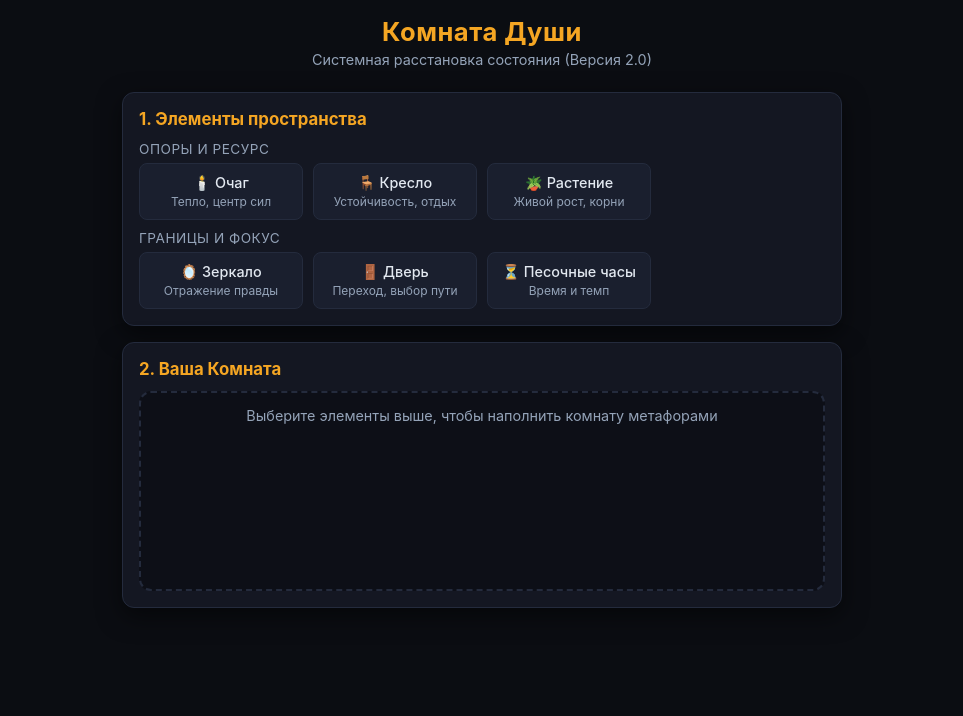
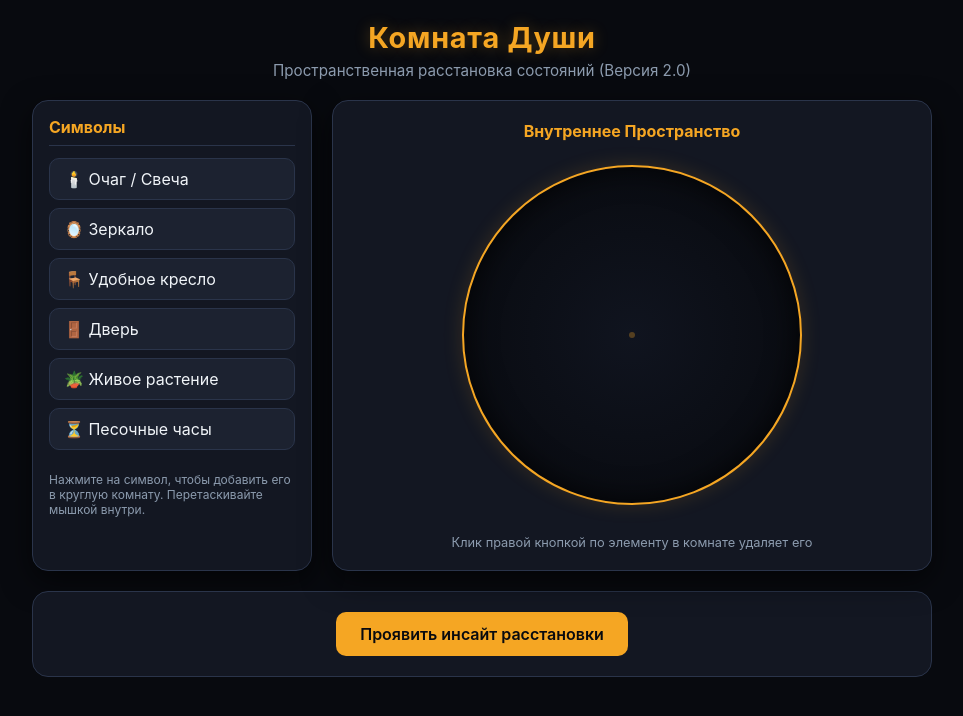
Before and after one commit to Diver671/Room-of-soul, a plain HTML site: page index.html in a window 1280 px wide. Shown: the whole page, without its empty margins (158-1121 px from the left). Drawn offline with Linux system fonts and the light colour scheme.

Commit message:
Update index.html

```diff
--- a/index.html
+++ b/index.html
@@ -6,14 +6,14 @@
     <title>Комната Души — Версия 2.0</title>
     <style>
         :root {
-            --bg-color: #0b0d12;
-            --card-bg: #141722;
-            --accent-amber: #f5a623;
-            --accent-amber-hover: #ffb833;
-            --text-main: #e2e8f0;
-            --text-muted: #94a3b8;
-            --border-color: #242b3d;
-            --danger: #ff5252;
+            --bg-deep: #080a0f;
+            --surface-velvet: #131722;
+            --surface-card: #1c2230;
+            --amber-glow: #f5a623;
+            --amber-hover: #ffb833;
+            --text-main: #f0f4f8;
+            --text-muted: #8c9bae;
+            --border-velvet: #2a344a;
         }
 
         * {
@@ -24,344 +24,372 @@
         }
 
         body {
-            background-color: var(--bg-color);
+            background-color: var(--bg-deep);
             color: var(--text-main);
             min-height: 100vh;
             display: flex;
             flex-direction: column;
             align-items: center;
-            padding: 16px;
-        }
-
-        .container {
-            width: 100%;
-            max-width: 720px;
-            display: flex;
-            flex-direction: column;
-            gap: 16px;
+            padding: 20px;
+            overflow-x: hidden;
         }
 
         header {
             text-align: center;
-            margin-bottom: 8px;
+            margin-bottom: 20px;
         }
 
         header h1 {
-            font-size: 1.6rem;
-            color: var(--accent-amber);
-            margin-bottom: 4px;
-            letter-spacing: 0.5px;
+            font-size: 1.8rem;
+            color: var(--amber-glow);
+            margin-bottom: 6px;
+            letter-spacing: 0.8px;
+            text-shadow: 0 0 15px rgba(245, 166, 35, 0.3);
         }
 
         header p {
             color: var(--text-muted);
-            font-size: 0.9rem;
+            font-size: 0.95rem;
         }
 
-        .panel {
-            background-color: var(--card-bg);
-            border: 1px solid var(--border-color);
-            border-radius: 12px;
-            padding: 16px;
-            box-shadow: 0 8px 24px rgba(0, 0, 0, 0.5);
+        .app-container {
+            width: 100%;
+            max-width: 900px;
+            display: grid;
+            grid-template-columns: 280px 1fr;
+            gap: 20px;
         }
 
-        .panel h2 {
-            font-size: 1.05rem;
-            margin-bottom: 12px;
-            color: var(--accent-amber);
+        @media (max-width: 768px) {
+            .app-container {
+                grid-template-columns: 1fr;
+            }
+        }
+
+        .sidebar {
+            background-color: var(--surface-velvet);
+            border: 1px solid var(--border-velvet);
+            border-radius: 16px;
+            padding: 16px;
+            box-shadow: 0 10px 30px rgba(0, 0, 0, 0.6);
+            display: flex;
+            flex-direction: column;
+            gap: 12px;
+        }
+
+        .sidebar h3 {
+            font-size: 1rem;
+            color: var(--amber-glow);
+            border-bottom: 1px solid var(--border-velvet);
+            padding-bottom: 8px;
+        }
+
+        .items-list {
+            display: flex;
+            flex-direction: column;
+            gap: 8px;
+            max-height: 400px;
+            overflow-y: auto;
+        }
+
+        .item-card {
+            background: var(--surface-card);
+            border: 1px solid var(--border-velvet);
+            border-radius: 10px;
+            padding: 10px 14px;
+            cursor: pointer;
+            transition: all 0.2s ease;
             display: flex;
             align-items: center;
-            gap: 8px;
-        }
-
-        .category-title {
-            font-size: 0.85rem;
-            color: var(--text-muted);
-            margin: 10px 0 6px 0;
-            text-transform: uppercase;
-            letter-spacing: 0.5px;
-        }
-
-        .symbols-grid {
-            display: grid;
-            grid-template-columns: repeat(auto-fill, minmax(130px, 1fr));
             gap: 10px;
-        }
-
-        .symbol-card {
-            background: #1a1f2e;
-            border: 1px solid var(--border-color);
-            border-radius: 8px;
-            padding: 10px;
-            text-align: center;
-            cursor: pointer;
-            transition: all 0.2s ease;
             user-select: none;
         }
 
-        .symbol-card:hover {
-            border-color: var(--accent-amber);
-            transform: translateY(-2px);
+        .item-card:hover {
+            border-color: var(--amber-glow);
+            background: #242d42;
+            transform: translateY(-1px);
         }
 
-        .symbol-card.selected {
-            background: rgba(245, 166, 35, 0.12);
-            border-color: var(--accent-amber);
+        .room-wrapper {
+            background-color: var(--surface-velvet);
+            border: 1px solid var(--border-velvet);
+            border-radius: 16px;
+            padding: 20px;
+            display: flex;
+            flex-direction: column;
+            align-items: center;
+            justify-content: center;
+            box-shadow: 0 10px 30px rgba(0, 0, 0, 0.6);
+            position: relative;
+            min-height: 450px;
         }
 
-        .symbol-card .name {
-            font-size: 0.9rem;
-            font-weight: 500;
-            margin-bottom: 2px;
+        /* Та самая круглая комната */
+        .circle-room {
+            width: 340px;
+            height: 340px;
+            border-radius: 50%;
+            background: radial-gradient(circle, #10141f 0%, #080a0f 85%);
+            border: 2px solid var(--amber-glow);
+            box-shadow: inset 0 0 30px rgba(0, 0, 0, 0.8), 0 0 20px rgba(245, 166, 35, 0.15);
+            position: relative;
+            margin: 20px auto;
+            cursor: crosshair;
         }
 
-        .symbol-card .desc {
-            font-size: 0.75rem;
-            color: var(--text-muted);
+        .room-center {
+            position: absolute;
+            top: 50%;
+            left: 50%;
+            transform: translate(-50%, -50%);
+            width: 6px;
+            height: 6px;
+            background-color: rgba(245, 166, 35, 0.3);
+            border-radius: 50%;
         }
 
-        .canvas-area {
-            background: #0d0f17;
-            border: 2px dashed var(--border-color);
-            border-radius: 12px;
-            min-height: 200px;
-            display: flex;
-            flex-wrap: wrap;
-            align-content: flex-start;
-            gap: 10px;
-            padding: 14px;
-            position: relative;
+        .placed-element {
+            position: absolute;
+            background: var(--surface-card);
+            border: 1px solid var(--amber-glow);
+            color: var(--text-main);
+            padding: 6px 12px;
+            border-radius: 20px;
+            font-size: 0.8rem;
+            cursor: grab;
+            user-select: none;
+            box-shadow: 0 4px 12px rgba(0, 0, 0, 0.5);
+            transform: translate(-50%, -50%);
+            white-space: nowrap;
+            transition: border-color 0.2s;
         }
 
-        .canvas-placeholder {
-            color: var(--text-muted);
-            margin: auto;
-            text-align: center;
-            font-size: 0.9rem;
-            pointer-events: none;
+        .placed-element:active {
+            cursor: grabbing;
         }
 
-        .placed-item {
-            background: #1a1f2e;
-            border: 1px solid var(--accent-amber);
-            border-radius: 8px;
-            padding: 8px 12px;
-            font-size: 0.85rem;
-            display: flex;
-            align-items: center;
-            gap: 8px;
-            animation: fadeIn 0.3s ease;
+        .placed-element:hover {
+            background: #28324a;
         }
 
-        .placed-item button {
-            background: none;
-            border: none;
+        .hint {
+            font-size: 0.8rem;
             color: var(--text-muted);
-            cursor: pointer;
-            font-size: 1rem;
-            line-height: 1;
+            text-align: center;
+            margin-top: 10px;
         }
 
-        .placed-item button:hover {
-            color: var(--danger);
+        .actions-panel {
+            grid-column: 1 / -1;
+            background-color: var(--surface-velvet);
+            border: 1px solid var(--border-velvet);
+            border-radius: 16px;
+            padding: 20px;
+            text-align: center;
         }
 
         .btn {
-            background-color: var(--accent-amber);
-            color: #0b0d12;
+            background-color: var(--amber-glow);
+            color: #080a0f;
             border: none;
-            border-radius: 8px;
-            padding: 12px 20px;
-            font-size: 0.95rem;
+            border-radius: 10px;
+            padding: 12px 24px;
+            font-size: 1rem;
             font-weight: 600;
             cursor: pointer;
             transition: background 0.2s;
-            width: 100%;
         }
 
         .btn:hover {
-            background-color: var(--accent-amber-hover);
-        }
-
-        .btn-secondary {
-            background-color: transparent;
-            color: var(--accent-amber);
-            border: 1px solid var(--accent-amber);
-            margin-top: 10px;
-        }
-
-        .btn-secondary:hover {
-            background-color: rgba(245, 166, 35, 0.1);
+            background-color: var(--amber-hover);
+            box-shadow: 0 0 15px rgba(245, 166, 35, 0.4);
         }
 
         .result-box {
-            background: var(--card-bg);
-            border: 1px solid var(--accent-amber);
+            margin-top: 16px;
+            text-align: left;
+            background: var(--surface-card);
+            border: 1px solid var(--amber-glow);
             border-radius: 12px;
             padding: 16px;
             display: none;
-            animation: fadeIn 0.4s ease;
         }
 
-        .result-box h3 {
-            color: var(--accent-amber);
-            font-size: 1.05rem;
+        .result-box h4 {
+            color: var(--amber-glow);
             margin-bottom: 6px;
-            margin-top: 12px;
-        }
-
-        .result-box h3:first-child {
-            margin-top: 0;
+            font-size: 1rem;
         }
 
         .result-box p {
-            line-height: 1.45;
+            font-size: 0.9rem;
+            line-height: 1.4;
             color: var(--text-main);
-            font-size: 0.9rem;
-        }
-
-        @keyframes fadeIn {
-            from { opacity: 0; transform: translateY(4px); }
-            to { opacity: 1; transform: translateY(0); }
+            margin-bottom: 12px;
         }
     </style>
 </head>
 <body>
 
-    <div class="container">
     <header>
         <h1>Комната Души</h1>
-            <p>Системная расстановка состояния (Версия 2.0)</p>
+        <p>Пространственная расстановка состояний (Версия 2.0)</p>
     </header>
 
-        <!-- Панель выбора символов -->
-        <div class="panel">
-            <h2>1. Элементы пространства</h2>
-
-            <div class="category-title">Опоры и ресурс</div>
-            <div class="symbols-grid" id="gridSupports"></div>
-
-            <div class="category-title">Границы и фокус</div>
-            <div class="symbols-grid" id="gridFocus"></div>
+    <div class="app-container">
+        <!-- Боковая панель с элементами -->
+        <div class="sidebar">
+            <h3>Символы</h3>
+            <div class="items-list" id="itemsList">
+                <!-- Генерируются скриптом -->
+            </div>
+            <p class="hint" style="text-align: left; font-size: 0.75rem;">Нажмите на символ, чтобы добавить его в круглую комнату. Перетаскивайте мышкой внутри.</p>
         </div>
 
-        <!-- Холст расстановки -->
-        <div class="panel">
-            <h2>2. Ваша Комната</h2>
-            <div class="canvas-area" id="canvasArea">
-                <div class="canvas-placeholder" id="placeholder">Выберите элементы выше, чтобы наполнить комнату метафорами</div>
+        <!-- Круглая комната (холст) -->
+        <div class="room-wrapper">
+            <h3 style="color: var(--amber-glow); font-size: 1rem; margin-bottom: 4px;">Внутреннее Пространство</h3>
+            <div class="circle-room" id="circleRoom">
+                <div class="room-center"></div>
             </div>
+            <div class="hint">Клик правой кнопкой по элементу в комнате удаляет его</div>
         </div>
 
-        <!-- Кнопка анализа -->
-        <button class="btn" id="analyzeBtn" style="display: none;">Проявит инсайт и ритуал-якорь</button>
-
-        <!-- Блок результата -->
+        <!-- Нижняя панель управления и инсайтов -->
+        <div class="actions-panel">
+            <button class="btn" id="analyzeBtn">Проявить инсайт расстановки</button>
             <div class="result-box" id="resultBox">
-            <h3>Инсайт расстановки</h3>
+                <h4>Инсайт пространства</h4>
                 <p id="insightText"></p>
-
-            <h3>Физический ритуал-якорь</h3>
+                <h4>Телесный якорь-ритуал</h4>
                 <p id="ritualText"></p>
-
-            <button class="btn btn-secondary" id="copyBtn">Скопировать отчет для консультации</button>
+            </div>
         </div>
     </div>
 
     <script>
-        const symbols = [
-            // Опоры
-            { id: 1, name: "🕯️ Очаг", category: "support", desc: "Тепло, центр сил" },
-            { id: 2, name: "🪑 Кресло", category: "support", desc: "Устойчивость, отдых" },
-            { id: 3, name: "🪴 Растение", category: "support", desc: "Живой рост, корни" },
-            // Фокус
-            { id: 4, name: "🪞 Зеркало", category: "focus", desc: "Отражение правды" },
-            { id: 5, name: "🚪 Дверь", category: "focus", desc: "Переход, выбор пути" },
-            { id: 6, name: "⏳ Песочные часы", category: "focus", desc: "Время и темп" }
+        const availableItems = [
+            { id: 'fire', name: '🕯️ Очаг / Свеча' },
+            { id: 'mirror', name: '🪞 Зеркало' },
+            { id: 'chair', name: '🪑 Удобное кресло' },
+            { id: 'door', name: '🚪 Дверь' },
+            { id: 'plant', name: '🪴 Живое растение' },
+            { id: 'clock', name: '⏳ Песочные часы' }
         ];
 
-        let selectedSymbols = [];
+        let placedElements = [];
+        let activeDrag = null;
 
-        const gridSupports = document.getElementById('gridSupports');
-        const gridFocus = document.getElementById('gridFocus');
-        const canvasArea = document.getElementById('canvasArea');
-        const placeholder = document.getElementById('placeholder');
+        const itemsList = document.getElementById('itemsList');
+        const circleRoom = document.getElementById('circleRoom');
         const analyzeBtn = document.getElementById('analyzeBtn');
         const resultBox = document.getElementById('resultBox');
         const insightText = document.getElementById('insightText');
         const ritualText = document.getElementById('ritualText');
-        const copyBtn = document.getElementById('copyBtn');
 
-        function renderSymbols() {
-            gridSupports.innerHTML = '';
-            gridFocus.innerHTML = '';
-
-            symbols.forEach(sym => {
-                const card = document.createElement('div');
-                card.className = `symbol-card ${selectedSymbols.includes(sym.id) ? 'selected' : ''}`;
-                card.innerHTML = `<div class="name">${sym.name}</div><div class="desc">${sym.desc}</div>`;
-                card.onclick = () => toggleSymbol(sym.id);
-
-                if (sym.category === 'support') {
-                    gridSupports.appendChild(card);
-                } else {
-                    gridFocus.appendChild(card);
-                }
+        function renderSidebar() {
+            itemsList.innerHTML = '';
+            availableItems.forEach(item => {
+                const div = document.createElement('div');
+                div.className = 'item-card';
+                div.innerHTML = `<span>${item.name}</span>`;
+                div.onclick = () => addElementToRoom(item);
+                itemsList.appendChild(div);
             });
         }
 
-        function toggleSymbol(id) {
-            const index = selectedSymbols.indexOf(id);
-            if (index > -1) {
-                selectedSymbols.splice(index, 1);
-            } else {
-                selectedSymbols.push(id);
-            }
-            renderCanvas();
-            renderSymbols();
+        function addElementToRoom(item) {
+            // Случайная начальная позиция ближе к центру
+            const angle = Math.random * Math.PI * 2;
+            const dist = Math.random() * 60;
+            const x = 170 + Math.cos(angle) * dist;
+            const y = 170 + Math.sin(angle) * dist;
+
+            const elementData = {
+                id: Date.now() + Math.random(),
+                name: item.name,
+                x: x,
+                y: y
+            };
+
+            placedElements.push(elementData);
+            renderRoom();
         }
 
-        function renderCanvas() {
-            canvasArea.innerHTML = '';
-            if (selectedSymbols.length === 0) {
-                canvasArea.appendChild(placeholder);
-                analyzeBtn.style.display = 'none';
-                resultBox.style.display = 'none';
+        function renderRoom() {
+            // Удаляем старые элементы визуально, оставляя центр
+            const existing = circleRoom.querySelectorAll('.placed-element');
+            existing.forEach(el => el.remove());
+
+            placedElements.forEach(el => {
+                const div = document.createElement('div');
+                div.className = 'placed-element';
+                div.textContent = el.name;
+                div.style.left = `${el.x}px`;
+                div.style.top = `${el.y}px`;
+
+                // Логика перетаскивания мышкой
+                div.onmousedown = (e) => {
+                    activeDrag = el;
+                    e.stopPropagation();
+                };
+
+                // Удаление по правому клику
+                div.oncontextmenu = (e) => {
+                    e.preventDefault();
+                    placedElements = placedElements.filter(item => item.id !== el.id);
+                    renderRoom();
+                };
+
+                circleRoom.appendChild(div);
+            });
+        }
+
+        // Перемещение внутри круга
+        window.onmousemove = (e) => {
+            if (!activeDrag) return;
+            const rect = circleRoom.getBoundingClientRect();
+            let x = e.clientX - rect.left;
+            let y = e.clientY - rect.top;
+
+            // Ограничение в пределах круга (радиус 170px)
+            const centerX = 170;
+            const centerY = 170;
+            const dx = x - centerX;
+            const dy = y - centerY;
+            const dist = Math.sqrt(dx * dx + dy * dy);
+
+            if (dist > 150) {
+                // Фиксация на границе круга
+                x = centerX + (dx / dist) * 150;
+                y = centerY + (dy / dist) * 150;
+            }
+
+            activeDrag.x = x;
+            activeDrag.y = y;
+            renderRoom();
+        };
+
+        window.onmouseup = () => {
+            activeDrag = null;
+        };
+
+        analyzeBtn.onclick = () => {
+            if (placedElements.length === 0) {
+                alert("Сначала разместите хотя бы один элемент в круглой комнате.");
                 return;
             }
 
-            selectedSymbols.forEach(id => {
-                const sym = symbols.find(s => s.id === id);
-                const item = document.createElement('div');
-                item.className = 'placed-item';
-                item.innerHTML = `<span>${sym.name}</span> <button onclick="event.stopPropagation(); toggleSymbol(${sym.id})">×</button>`;
-                canvasArea.appendChild(item);
-            });
-
-            analyzeBtn.style.display = 'block';
-        }
-
-        analyzeBtn.onclick = () => {
-            const names = selectedSymbols.map(id => symbols.find(s => s.id === id).name).join(', ');
-
-            insightText.textContent = `В вашей текущей расстановке проявлены ключевые маркеры (${names}). Пространство указывает на баланс между внутренней потребностью в стабильной опоре и готовностью к качественному переходу. Фокус внимания смещен на осмысление текущего этапа и поиск внутренней ясности.`;
-
-            ritualText.textContent = `Сделайте три глубоких вдоха и выдоха. Физически соприкоснись с опорой (почувствуйте стопами пол или спиной спинку стула). Произнесите про себя: «Я беру своё время и свои ресурсы ровно там, где я нахожусь сейчас».`;
+            const names = placedElements.map(el => el.name).join(', ');
+            insightText.textContent = `Ваше размещение элементов (${names}) в пространстве комнаты указывает на текущий баланс сил. Взаимное расположение объектов отражает ваш внутренний фокус на стабилизацию опор и готовность к переменам.`;
+            ritualText.textContent = `Сделайте глубокий вдох, почувствуйте опору под ногами. Положите руку на грудь и мысленно поблагодарите себя за проявленную ясность в этот момент.`;
 
             resultBox.style.display = 'block';
             resultBox.scrollIntoView({ behavior: 'smooth' });
         };
 
-        copyBtn.onclick = () => {
-            const report = `Результаты расстановки «Комната Души» (Версия 2.0):\nЭлементы: ${selectedSymbols.map(id => symbols.find(s => s.id === id).name).join(', ')}\nИнсайт: ${insightText.textContent}\nРитуал: ${ritualText.textContent}`;
-            navigator.clipboard.writeText(report).then(() => {
-                copyBtn.textContent = "Скопировано в буфер обмена!";
-                setTimeout(() => copyBtn.textContent = "Скопировать отчет для консультации", 2000);
-            });
-        };
-
-        renderSymbols();
+        renderSidebar();
     </script>
 </body>
 </html>
```
Lines whose indentation alone changed are shown as unchanged.
